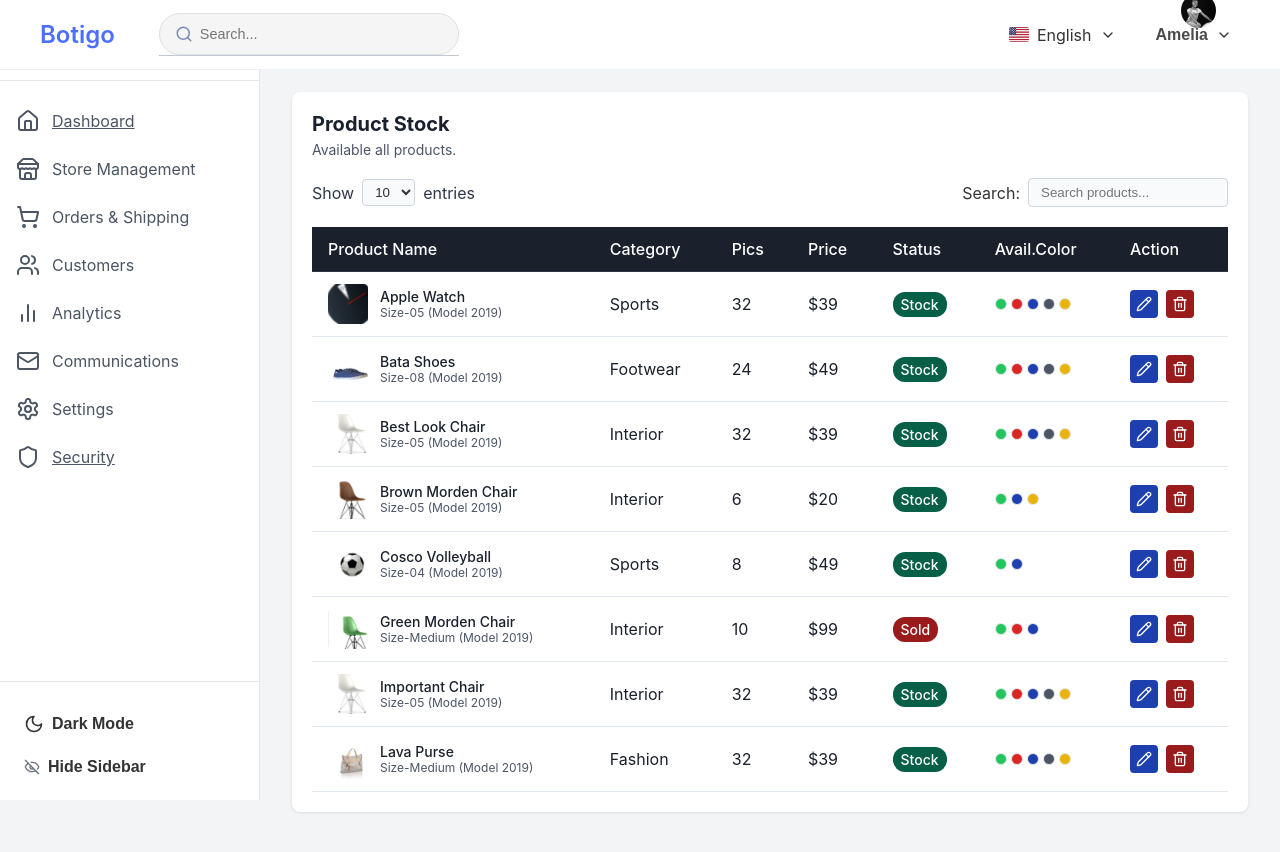
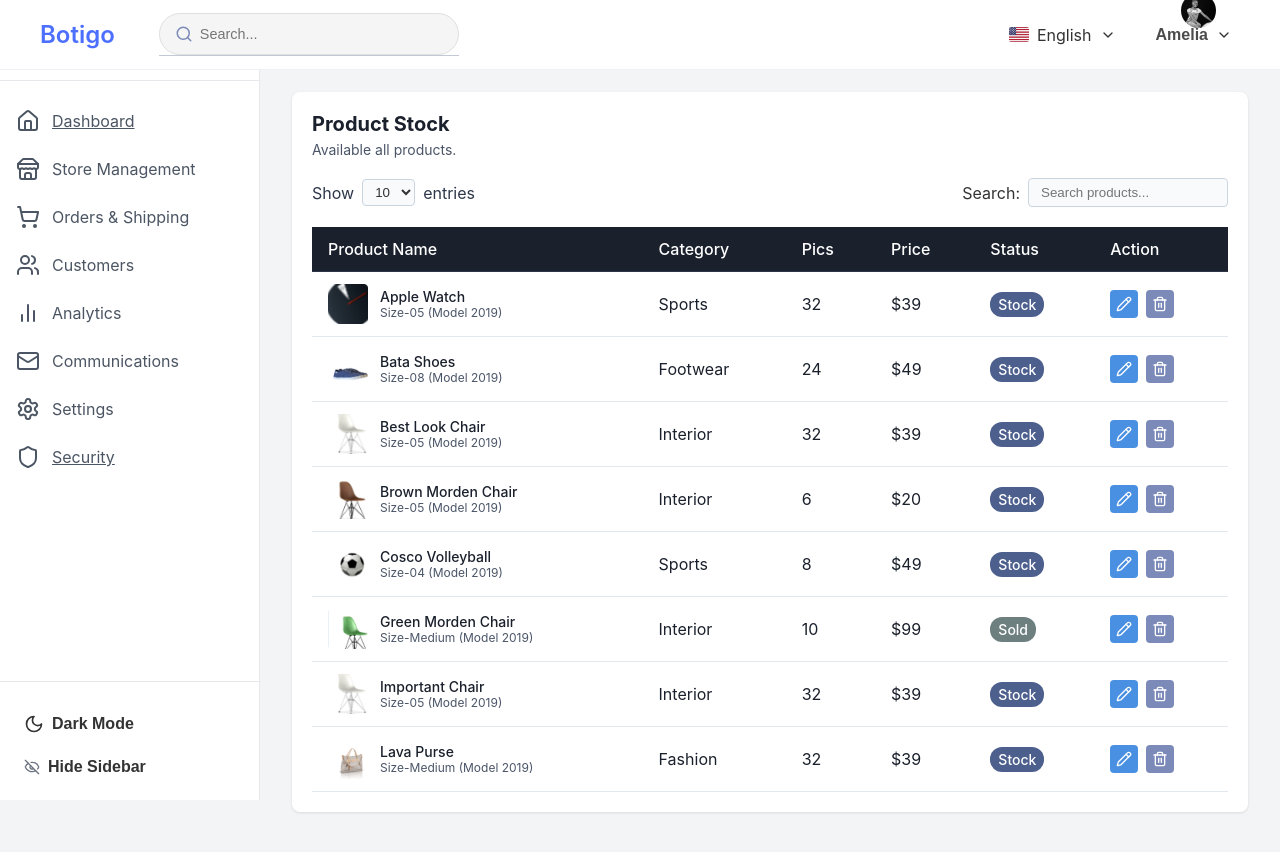
Before and after one commit to Bonaeineza31/Shopping-website, a React (Vite) app in the folder assignment/reactwebsite/: page /inventory in a window 1280 px wide. Shown: the top 852 px of the page. Built offline with nearby package versions, Linux system fonts and the light colour scheme.

Commit message:
worked on the stock

```diff
--- a/assignment/reactwebsite/src/Dashboard/Inventory.jsx
+++ b/assignment/reactwebsite/src/Dashboard/Inventory.jsx
@@ -23,7 +23,6 @@ const Inventory = () => {
       pics: 32,
       price: 39,
       status: "Stock",
-      colors: ["#22c55e", "#dc2626", "#1e40af", "#4b5563", "#eab308"],
       image: appleWatch
     },
     {
@@ -34,7 +33,6 @@ const Inventory = () => {
       pics: 24,
       price: 49,
       status: "Stock",
-      colors: ["#22c55e", "#dc2626", "#1e40af", "#4b5563", "#eab308"],
       image: bataShoes
     },
     {
@@ -45,7 +43,6 @@ const Inventory = () => {
       pics: 32,
       price: 39,
       status: "Stock",
-      colors: ["#22c55e", "#dc2626", "#1e40af", "#4b5563", "#eab308"],
       image: bestLookChair
     },
     {
@@ -56,7 +53,7 @@ const Inventory = () => {
       pics: 6,
       price: 20,
       status: "Stock",
-      colors: ["#22c55e", "#1e40af", "#eab308"],
+
       image: brownChair
     },
     {
@@ -67,7 +64,7 @@ const Inventory = () => {
       pics: 8,
       price: 49,
       status: "Stock",
-      colors: ["#22c55e", "#1e40af"],
+
       image: coscoVolleyball
     },
     {
@@ -78,7 +75,6 @@ const Inventory = () => {
       pics: 10,
       price: 99,
       status: "Sold",
-      colors: ["#22c55e", "#dc2626", "#1e40af"],
       image: greenChair
     },
     {
@@ -89,7 +85,6 @@ const Inventory = () => {
       pics: 32,
       price: 39,
       status: "Stock",
-      colors: ["#22c55e", "#dc2626", "#1e40af", "#4b5563", "#eab308"],
       image: importantChair
     },
     {
@@ -100,7 +95,6 @@ const Inventory = () => {
       pics: 32,
       price: 39,
       status: "Stock",
-      colors: ["#22c55e", "#dc2626", "#1e40af", "#4b5563", "#eab308"],
       image: laviePurse
     }
   ];
@@ -137,7 +131,6 @@ const Inventory = () => {
             <th>Pics</th>
             <th>Price</th>
             <th>Status</th>
-            <th>Avail.Color</th>
             <th>Action</th>
           </tr>
         </thead>
@@ -160,17 +153,6 @@ const Inventory = () => {
                 </span>
               </td>
               <td>
-                <div className="color-dots">
-                  {product.colors.map((color, index) => (
-                    <span
-                      key={index}
-                      className="color-dot"
-                      style={{ backgroundColor: color }}
-                    />
-                  ))}
-                </div>
-              </td>
-              <td>
                 <div className="action-buttons">
                   <button className="edit-btn">
                     <Pencil size={16} />
--- a/assignment/reactwebsite/src/Dashboard/dashboard-styles/inventory.css
+++ b/assignment/reactwebsite/src/Dashboard/dashboard-styles/inventory.css
@@ -110,12 +110,12 @@
   }
 
   .status-badge.stock {
-    background: #065f46;
+    background: #4c5f8d;
     color: #ffffff;
   }
 
   .status-badge.sold {
-    background: #991b1b;
+    background: #6E7F80;
     color: #ffffff;
   }
 
@@ -148,19 +148,19 @@
   }
 
   .edit-btn {
-    background: #1e40af;
+    background: #4A90E2;
   }
 
   .delete-btn {
-    background: #991b1b;
+    background: #7B8AB8;
   }
 
   .edit-btn:hover {
-    background: #1e3a8a;
+    background: #4A90E2;
   }
 
   .delete-btn:hover {
-    background: #7f1d1d;
+    background: #7B8AB8;
   }
 
   /* Row hover effect */
```
